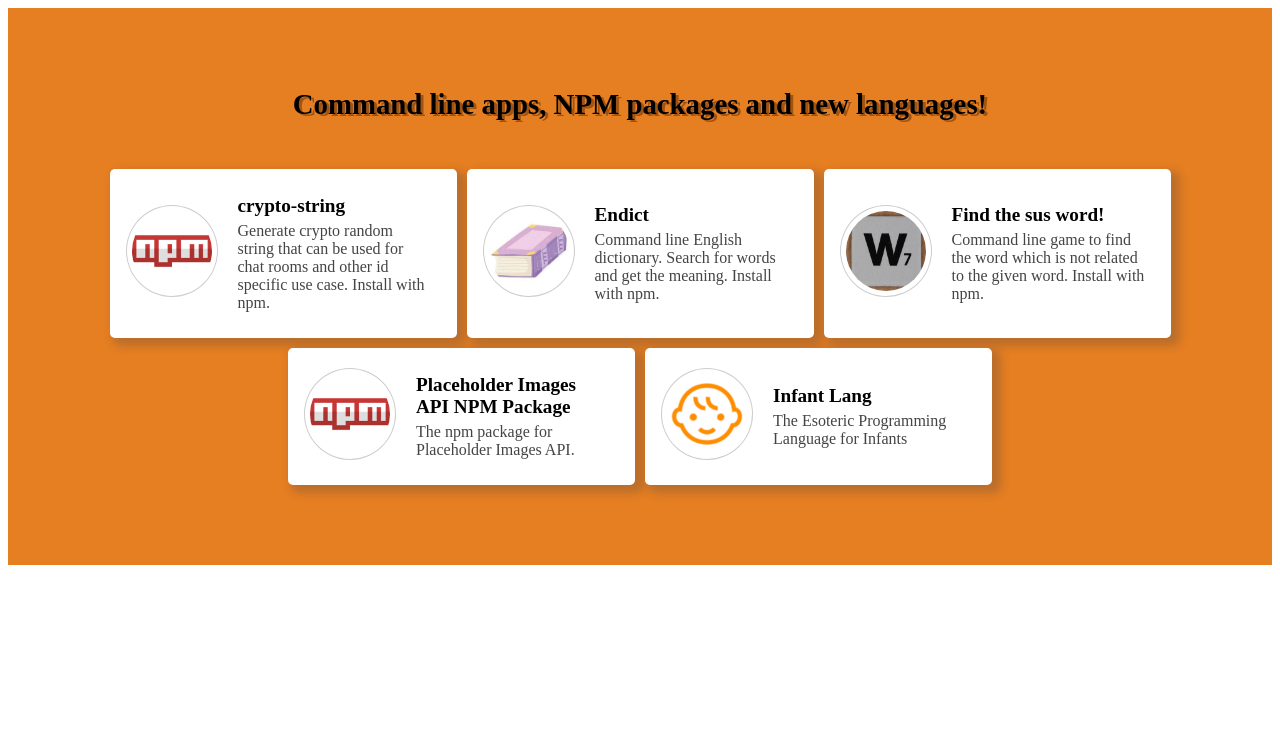
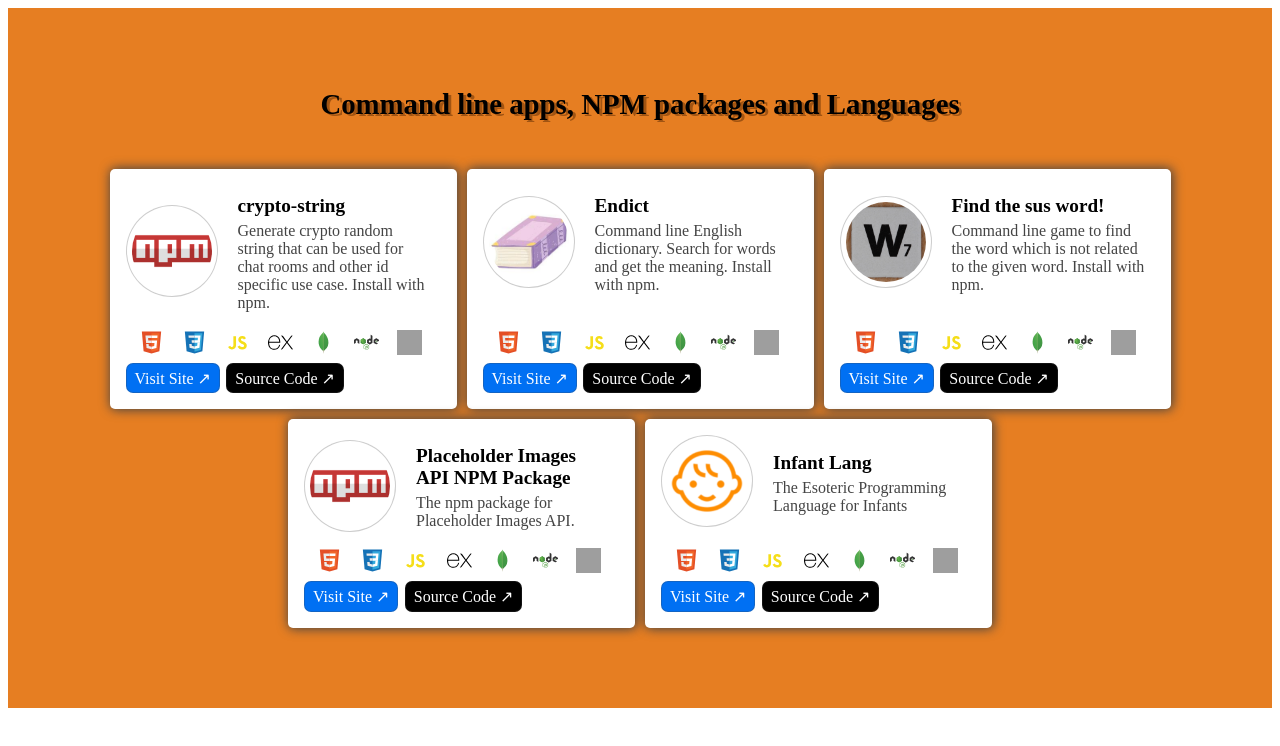
Before and after one commit to tharunoptimus/website, a Next.js app: page /components/seventhSlide in a window 1280 px wide. Shown: the top 746 px of the page. Built offline with nearby package versions, Linux system fonts and the light colour scheme; grey boxes are pictures that could not be loaded.

Commit message:
Refactored Slide 7

```diff
--- a/pages/components/projectData.ts
+++ b/pages/components/projectData.ts
@@ -105,12 +105,12 @@ export let pwaspa: CardProps[] = [
 
 export let apis: CardProps[] = [
     {
-        imageUrl: "/assets/images/pics/qr.png",
-        cardTitle: "Generate QR API",
-        cardDescription: "Generate QR Codes for a given text or URL for a given size in width and height. Supports multiple formats. Simply specify the data parameter in the URL",
+        imageUrl: "/assets/images/pics/css.png",
+        cardTitle: "Convert CSS Units",
+        cardDescription: "This extension helps you convert CSS units to pixels and vice versa. Has support for 13 different CSS Units.",
         stack: [html, css, js, express, mongodb, nodejs, pwa],
-        projectURL: "https://qrapigen.herokuapp.com/?data=meow",
-        repoURL: "https://github.com/tharunoptimus/qrcode-generator-api.git"
+        projectURL: "https://github.com/tharunoptimus/css-units/releases/tag/1.0.0",
+        repoURL: "https://github.com/tharunoptimus/css-units"
     },
     {
         imageUrl: "/assets/images/pics/placeholder.png",
@@ -129,11 +129,54 @@ export let apis: CardProps[] = [
         repoURL: "https://github.com/Fire-OAuth"
     },
     {
-        imageUrl: "/assets/images/pics/css.png",
-        cardTitle: "Convert CSS Units",
-        cardDescription: "You can't visualize the CSS units in rems and ems or other relative units. This extension helps you convert CSS units to pixels. Has support for 13 different CSS Units.",
+        imageUrl: "/assets/images/pics/qr.png",
+        cardTitle: "Generate QR API",
+        cardDescription: "Generate QR Codes for a given text or URL for a given size in width and height. Supports multiple formats. Simply specify the data parameter in the URL",
         stack: [html, css, js, express, mongodb, nodejs, pwa],
-        projectURL: "https://github.com/tharunoptimus/css-units/releases/tag/1.0.0",
-        repoURL: "https://github.com/tharunoptimus/css-units"
+        projectURL: "https://qrapigen.herokuapp.com/?data=meow",
+        repoURL: "https://github.com/tharunoptimus/qrcode-generator-api.git"
     }
 ]
+
+export let cli: CardProps[] = [
+    {
+        imageUrl: "/assets/images/pics/npm.png",
+        cardTitle: "crypto-string",
+        cardDescription: "Generate crypto random string that can be used for chat rooms and other id specific use case. Install with npm.",
+        stack: [html, css, js, express, mongodb, nodejs, pwa],
+        projectURL: "https://www.npmjs.com/package/crypto-string",
+        repoURL: "https://github.com/tharunoptimus/crypto-string"
+    },
+    {
+        imageUrl: "/assets/images/pics/endict.jpg",
+        cardTitle: "Endict",
+        cardDescription: "Command line English dictionary. Search for words and get the meaning. Install with npm.",
+        stack: [html, css, js, express, mongodb, nodejs, pwa],
+        projectURL: "https://www.npmjs.com/package/endict",
+        repoURL: "https://github.com/tharunoptimus/endict"
+    },
+    {
+        imageUrl: "/assets/images/pics/findodd.jpg",
+        cardTitle: "Find the sus word!",
+        cardDescription: "Command line game to find the word which is not related to the given word. Install with npm.",
+        stack: [html, css, js, express, mongodb, nodejs, pwa],
+        projectURL: "https://www.npmjs.com/package/find-the-odd",
+        repoURL: "https://github.com/tharunoptimus/find-the-odd"
+    },
+    {
+        imageUrl: "/assets/images/pics/npm.png",
+        cardTitle: "Placeholder Images API NPM Package",
+        cardDescription: "The npm package for Placeholder Images API.",
+        stack: [html, css, js, express, mongodb, nodejs, pwa],
+        projectURL: "https://www.npmjs.com/package/placeholder-image-data-url",
+        repoURL: "https://github.com/tharunoptimus/placeholder-image-data-url"
+    },
+    {
+        imageUrl: "/assets/images/pics/infant.webp",
+        cardTitle: "Infant Lang",
+        cardDescription: "The Esoteric Programming Language for Infants",
+        stack: [html, css, js, express, mongodb, nodejs, pwa],
+        projectURL: "https://infant.pages.dev/",
+        repoURL: "https://github.com/infant-lang"
+    }
+]
--- a/pages/components/seventhSlide.tsx
+++ b/pages/components/seventhSlide.tsx
@@ -1,4 +1,6 @@
 import type { NextPage } from "next"
+import Card from "./card"
+import { cli } from "./projectData"
 
 const Home: NextPage = () => {
 	return (
@@ -6,163 +8,14 @@ const Home: NextPage = () => {
 			<div className="seventhSlide">
 				<div className="seventhSlideContainer">
 					<div className="seventhSlideHeading">
-						<span>Command line apps,  NPM packages and new languages!</span>
+						<span>Command line apps, NPM packages and Languages</span>
 					</div>
 					<div className="projectsCards">
-						<div className="card">
-							<div className="cardImageContainer">
-								<a
-									href="https://www.npmjs.com/package/crypto-string"
-									target="_blank"
-									rel="noopener noreferrer"
-								>
-									<img
-										src="/assets/images/pics/npm.png"
-										alt="crypto-string"
-									/>
-								</a>
-							</div>
-							<div className="cardContent">
-								<span className="cardHeading">
-									<a
-										href="https://www.npmjs.com/package/crypto-string"
-										target="_blank"
-										rel="noopener noreferrer"
-									>
-										{" "}
-										crypto-string{" "}
-									</a>
-								</span>
-								<span className="cardDetails">
-									Generate crypto random string that can be
-									used for chat rooms and other id specific
-									use case. Install with npm.
-								</span>
-							</div>
-						</div>
-
-						<div className="card">
-							<div className="cardImageContainer">
-								<a
-									href="https://www.npmjs.com/package/endict"
-									target="_blank"
-									rel="noopener noreferrer"
-								>
-									<img
-										src="/assets/images/pics/endict.jpg"
-										alt="Endict"
-									/>
-								</a>
-							</div>
-							<div className="cardContent">
-								<span className="cardHeading">
-									<a
-										href="https://www.npmjs.com/package/endict"
-										target="_blank"
-										rel="noopener noreferrer"
-									>
-										{" "}
-										Endict{" "}
-									</a>
-								</span>
-								<span className="cardDetails">
-									Command line English dictionary. Search for
-									words and get the meaning. Install with npm.
-								</span>
-							</div>
-						</div>
-
-						<div className="card">
-							<div className="cardImageContainer">
-								<a
-									href="https://www.npmjs.com/package/find-the-odd"
-									target="_blank"
-									rel="noopener noreferrer"
-								>
-									<img
-										src="/assets/images/pics/findodd.jpg"
-										alt="Find the sus word!"
-									/>
-								</a>
-							</div>
-							<div className="cardContent">
-								<span className="cardHeading">
-									<a
-										href="https://www.npmjs.com/package/find-the-odd"
-										target="_blank"
-										rel="noopener noreferrer"
-									>
-										{" "}
-										Find the sus word!{" "}
-									</a>
-								</span>
-								<span className="cardDetails">
-									Command line game to find the word which is
-									not related to the given word. Install with
-									npm.
-								</span>
-							</div>
-						</div>
-
-						<div className="card">
-							<div className="cardImageContainer">
-								<a
-									href="https://www.npmjs.com/package/placeholder-image-data-url"
-									target="_blank"
-									rel="noopener noreferrer"
-								>
-									<img
-										src="/assets/images/pics/npm.png"
-										alt="Placeholder Images API NPM Package"
-									/>
-								</a>
-							</div>
-							<div className="cardContent">
-								<span className="cardHeading">
-									<a
-										href="https://www.npmjs.com/package/placeholder-image-data-url"
-										target="_blank"
-										rel="noopener noreferrer"
-									>
-										{" "}
-										Placeholder Images API NPM Package{" "}
-									</a>
-								</span>
-								<span className="cardDetails">
-									The npm package for Placeholder Images API.
-								</span>
-							</div>
-						</div>
-
-						<div className="card">
-							<div className="cardImageContainer">
-								<a
-									href="https://infant.pages.dev"
-									target="_blank"
-									rel="noopener noreferrer"
-								>
-									<img
-										src="/assets/images/pics/infant.webp"
-										alt="Infant Lang"
-									/>
-								</a>
-							</div>
-							<div className="cardContent">
-								<span className="cardHeading">
-									<a
-										href="https://infant.pages.dev"
-										target="_blank"
-										rel="noopener noreferrer"
-									>
-										{" "}
-										Infant Lang{" "}
-									</a>
-								</span>
-								<span className="cardDetails">
-									The Esoteric Programming Language for Infants
-								</span>
-							</div>
-						</div>
+						{
+							cli.map(project => (
+								<Card {...project}/>
+							))
+						}
 					</div>
 				</div>
 			</div>
@@ -199,47 +52,6 @@ const Home: NextPage = () => {
 					justify-content: center;
 					gap: 10px;
 				}
-				.card {
-					background-color: #fff;
-					color: #444;
-					display: flex;
-					align-items: center;
-					max-width: 315px;
-					padding: 1rem;
-					border: 0;
-					border-radius: 5px;
-					box-shadow: 1px 0 11px 1px #444;
-				}
-				.cardImageContainer {
-					display: flex;
-					align-items: center;
-					justify-content: center;
-				}
-				.cardImageContainer img {
-					width: 5rem;
-					height: 5rem;
-					border-radius: 50%;
-					background-color: #fff;
-					padding: 5px;
-					border: 1px solid #44444444;
-				}
-				.cardContent {
-					padding: 10px;
-					padding-left: 20px;
-					display: flex;
-					flex-direction: column;
-					justify-content: center;
-					text-align: left;
-				}
-				.cardHeading {
-					font-size: 1.2rem;
-					font-weight: 600;
-					padding-bottom: 0.3rem;
-				}
-				.cardHeading a {
-					text-decoration: none;
-					color: #000;
-				}
 			`}</style>
 		</>
 	)
```
